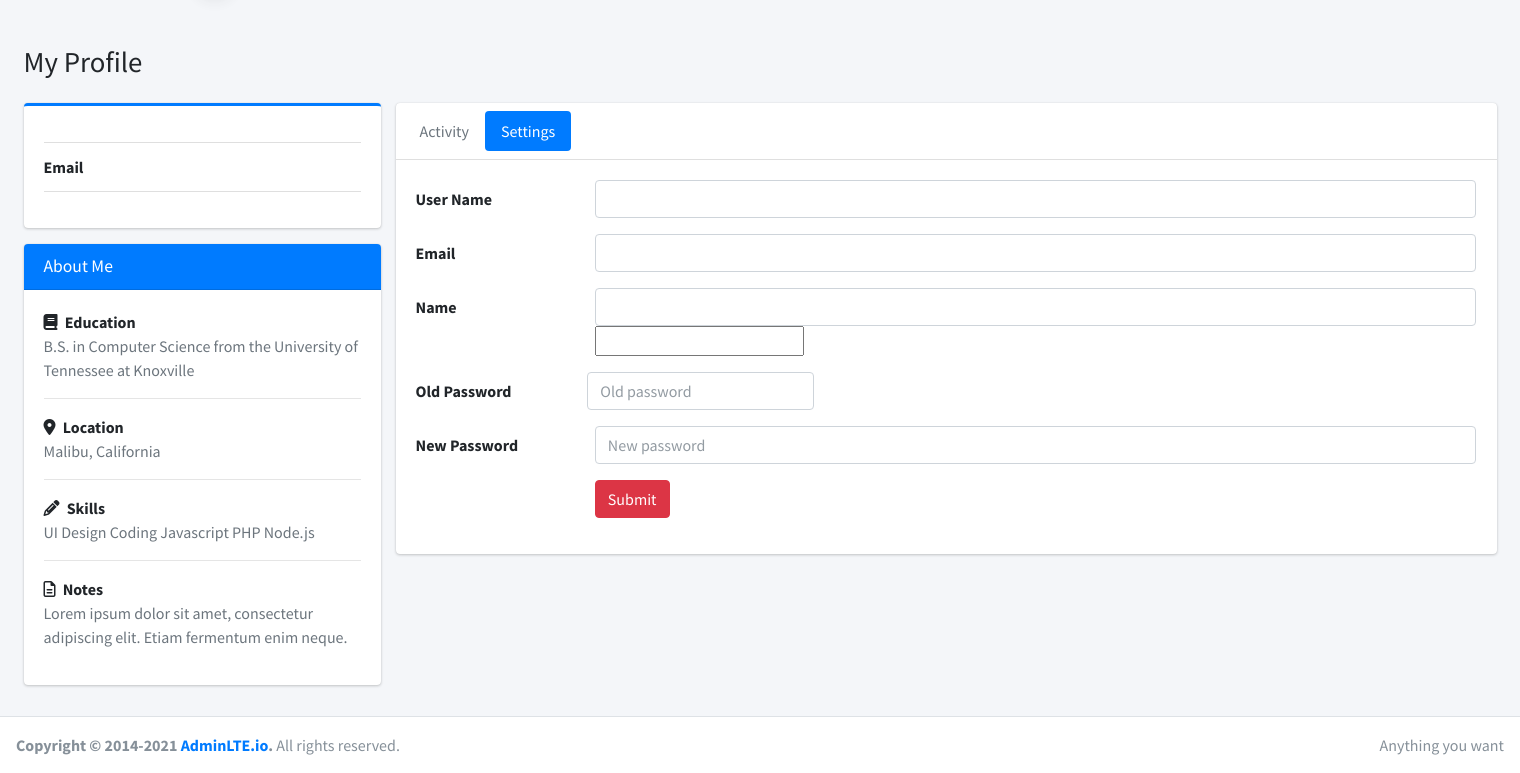
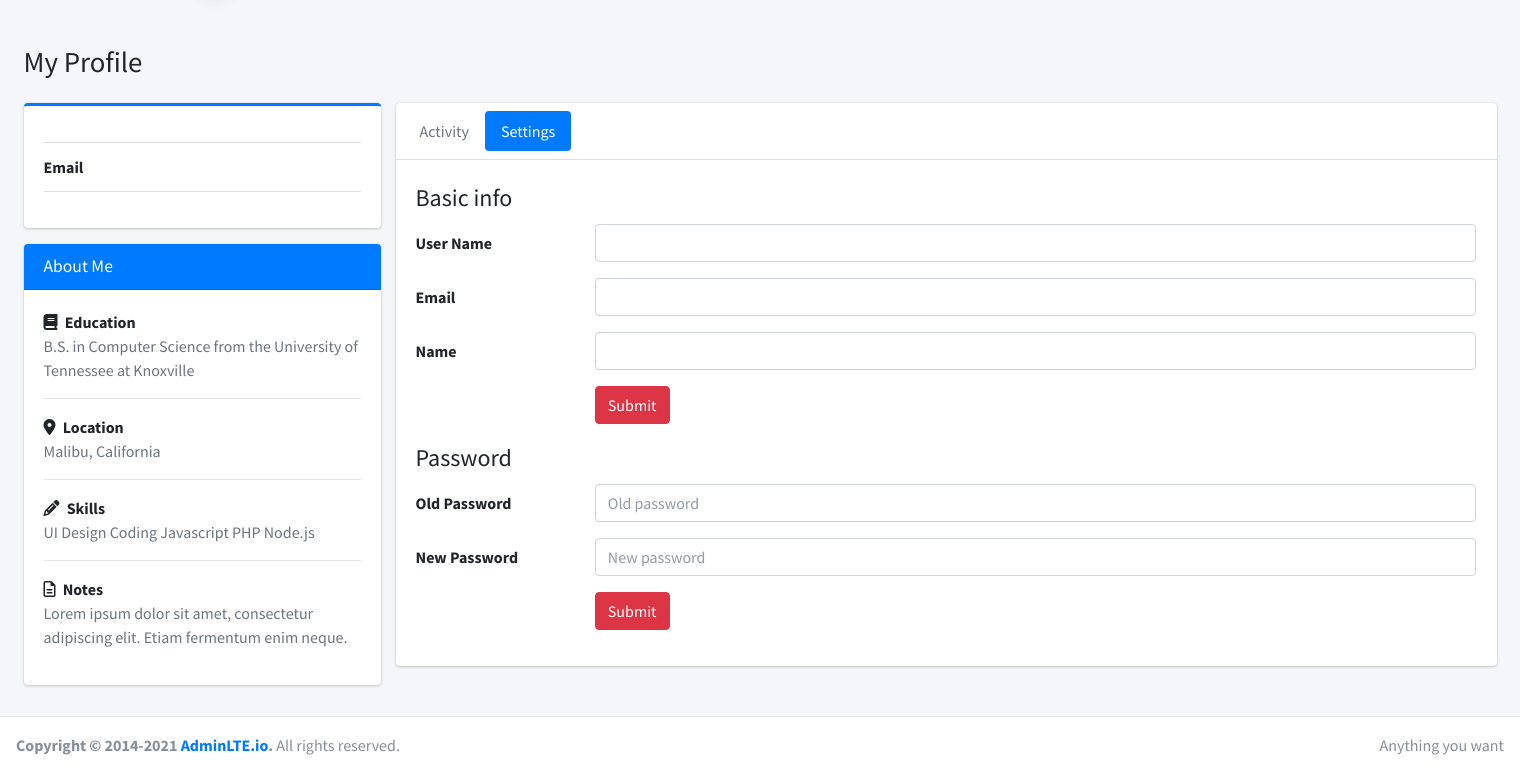
Before and after one commit to ubaeida/Cars-Review, a Flask app: page /profile in a window 1520 px wide, after a click on "Settings". Shown: the part 57-830 px from the top of the page. Run offline with Flask 2, Linux system fonts and the light colour scheme; the visitor is signed in with stand-in values (Sample User, id 1); data that the repository does not hold is empty; parts of the project's set-up code (start-up, migrations or seed data) failed here and were passed over; some libraries are stand-ins or nearby versions.

Commit message:
review UI

```diff
--- a/servcies/user_service.py
+++ b/servcies/user_service.py
@@ -107,4 +107,3 @@ class UserService(ServiceBase):
                  f" where id ={userid} "
             c.execute(query1)
         self.db.commit()
-س
--- a/templates/profile.html
+++ b/templates/profile.html
@@ -74,7 +74,8 @@
 
                                 <strong><i class="far fa-file-alt mr-1"></i> Notes</strong>
 
-                <p class="text-muted">Lorem ipsum dolor sit amet, consectetur adipiscing elit. Etiam fermentum enim neque.</p>
+                                <p class="text-muted">Lorem ipsum dolor sit amet, consectetur adipiscing elit. Etiam
+                                    fermentum enim neque.</p>
                             </div>
                             <!-- /.card-body -->
                         </div>
@@ -85,8 +86,10 @@
                         <div class="card">
                             <div class="card-header p-2">
                                 <ul class="nav nav-pills">
-                  <li class="nav-item"><a class="nav-link active" href="#activity" data-toggle="tab">Activity</a></li>
-                  <li class="nav-item"><a class="nav-link" href="#settings" data-toggle="tab">Settings</a></li>
+                                    <li class="nav-item"><a class="nav-link active" href="#activity" data-toggle="tab">Activity</a>
+                                    </li>
+                                    <li class="nav-item"><a class="nav-link" href="#settings"
+                                                            data-toggle="tab">Settings</a></li>
                                 </ul>
                             </div><!-- /.card-header -->
                             <div class="card-body">
@@ -133,37 +136,59 @@
                                     </div>
 
                                     <div class="tab-pane" id="settings">
+                                        <fieldset>
+                                            <legend>Basic info</legend>
                                             <form class="form-horizontal" action="profile" method="post" novalidate>
+                                                <input type="hidden" name="sub_action" value="update_info">
                                                 <div class="form-group row">
-                        <label for="username" class="col-sm-2 col-form-label">User Name</label>
+                                                    <label for="username" class="col-sm-2 col-form-label">User
+                                                        Name</label>
                                                     <div class="col-sm-10">
-                        <input type="email" class="form-control" id="username" value=" {{ user.username }}">
+                                                        <input type="email" class="form-control" id="username"
+                                                               value=" {{ user.username }}">
                                                     </div>
                                                 </div>
                                                 <div class="form-group row">
                                                     <label for="email" class="col-sm-2 col-form-label">Email</label>
                                                     <div class="col-sm-10">
 
-                          <input type="email" class="form-control" id="email"  value=" {{ user.email }}">
+                                                        <input type="email" class="form-control" id="email"
+                                                               value=" {{ user.email }}">
                                                     </div>
                                                 </div>
                                                 <div class="form-group row">
                                                     <label for="name" class="col-sm-2 col-form-label">Name</label>
                                                     <div class="col-sm-10">
-                          <input type="text" class="form-control" id="name" value="{{ user.name }}">
-                          {{ form.name }}
+                                                        <input type="text" class="form-control" id="name"
+                                                               value="{{ user.name }}">
+                                                    </div>
+                                                </div>
+
+                                                <div class="form-group row">
+                                                    <div class="offset-sm-2 col-sm-10">
+                                                        <button type="submit" class="btn btn-danger">Submit</button>
+                                                    </div>
+                                                </div>
+                                            </form>
+                                        </fieldset>
+                                        <fieldset>
+                                            <legend>Password</legend>
+                                            <form class="form-horizontal" action="profile" method="post" novalidate>
+                                                <input type="hidden" name="sub_action" value="update_password">
+                                                <div class="form-group row">
+                                                    <label for="password" class="col-sm-2 col-form-label">Old
+                                                        Password</label>
+                                                    <div class="password col-sm-10">
+                                                        <input type="password" class="form-control" id="password"
+                                                               placeholder="Old password">
                                                     </div>
                                                 </div>
                                                 <div class="form-group row">
-                        <label for="password" class="col-sm-2 col-form-label">Old Password</label>
-                        <div class="password">
-                          <input type="password" class="form-control" id="password" placeholder="Old password">
-                        </div>
-                      </div>
-                      <div class="form-group row">
-                        <label for="inputSkills" class="col-sm-2 col-form-label">New Password</label>
+                                                    <label for="inputSkills" class="col-sm-2 col-form-label">New
+                                                        Password</label>
                                                     <div class="col-sm-10">
-                          <input type="text" class="form-control" id="inputSkills" placeholder="New password">
+                                                        <input type="text" class="form-control" id="inputSkills"
+                                                               placeholder="New password">
                                                     </div>
                                                 </div>
                                                 <div class="form-group row">
@@ -172,6 +197,7 @@
                                                     </div>
                                                 </div>
                                             </form>
+                                        </fieldset>
                                     </div>
                                     <!-- /.tab-pane -->
                                 </div>
```
Lines whose indentation alone changed are shown as unchanged.
